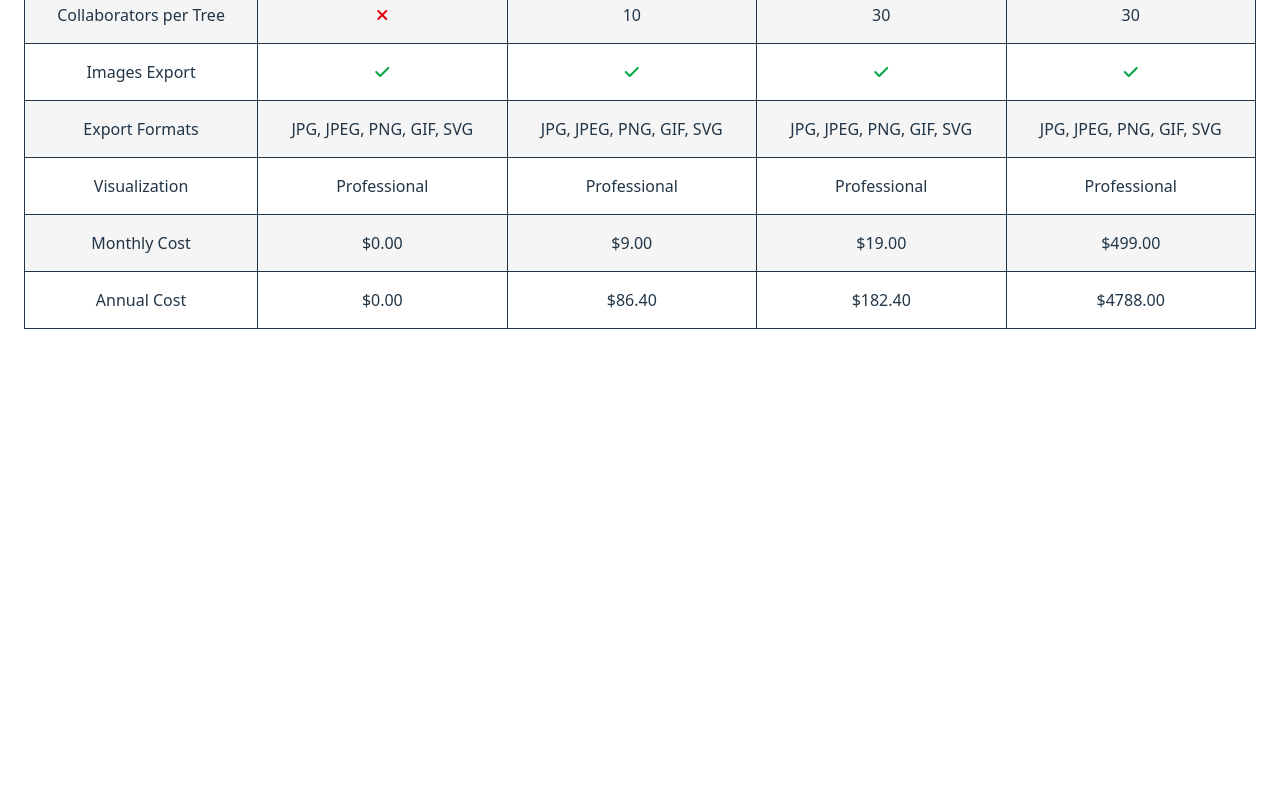
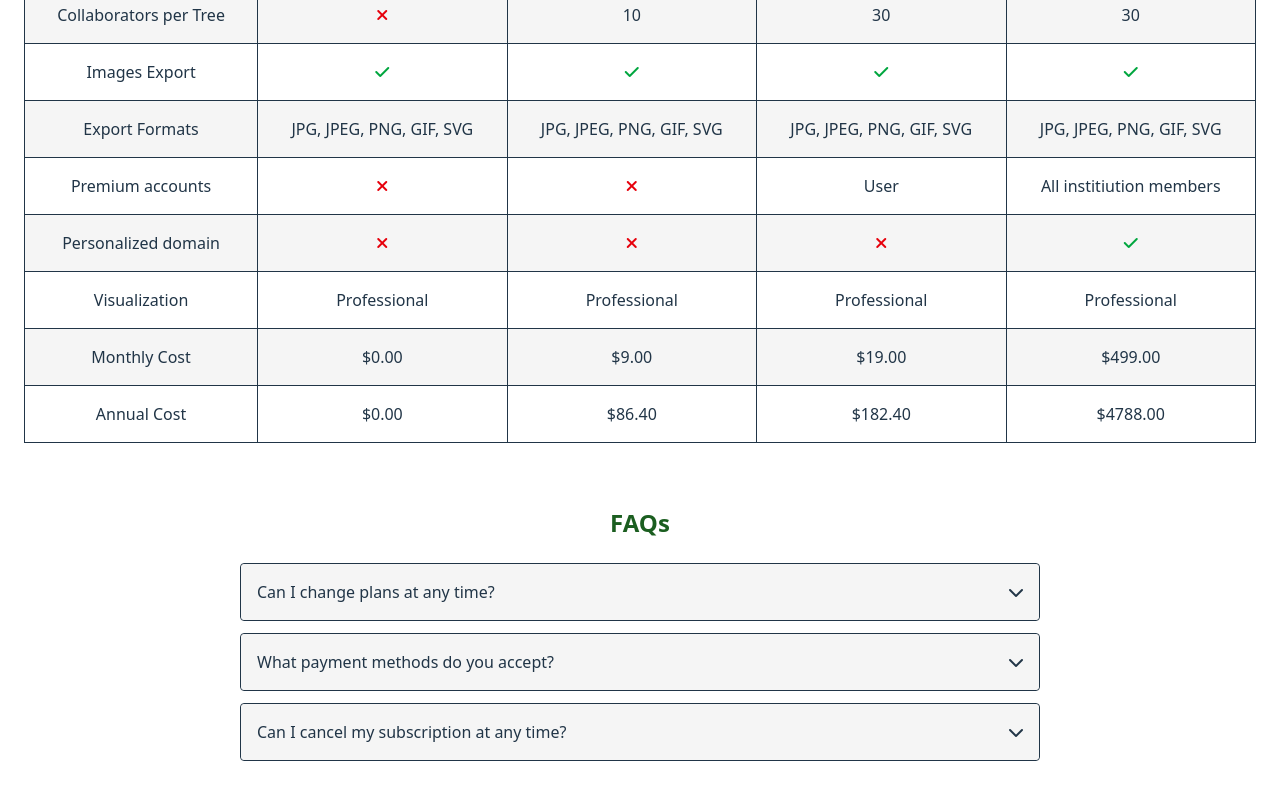
Before and after one commit to LUCHER4321/CPT-Frontend, a React (Vite) app: page /pricing in a window 1280 px wide. Shown: the part 1638-2438 px from the top of the page. Before the commit the page ends 2063 px from the top, so only its background shows below. Built offline with nearby package versions, Linux system fonts and the light colour scheme; no server answers.

Commit message:
Update Pricing.tsx

```diff
--- a/src/routes/Pricing.tsx
+++ b/src/routes/Pricing.tsx
@@ -6,15 +6,20 @@ import { PlansComparision } from "../components/PlansComparision";
 import { getMe } from "../api/user";
 import type { Plan } from "../enums";
 import { plans } from "../data/prices";
+import { PricingFAQs } from "../components/PricingFAQs";
+import { capitalizeFirstLetter } from "../utils/capitalizeFirstLetter";
 
 export const Pricing = () => {
     const [monthly, setMonthly] = useState(false);
     const [currentPlan, setCurrentPlan] = useState<Plan | undefined>();
+    const [faq, setFaq] = useState<number | undefined>(undefined)
 
     useEffect(() => {
         document.title = "Life Tree | Pricing";
         getMe({}).then(user => setCurrentPlan(user?.plan));
     }, []);
+
+    const changeFaq = (n: number) => setFaq(faq === n ? undefined : n);
 
     return (
         <>
@@ -52,6 +57,14 @@ export const Pricing = () => {
                             fun: () => "jpg, jpeg, png, gif, svg".toUpperCase()
                         },
                         {
+                            name: "Premium accounts",
+                            fun: (p) => p.name === "Premium" ? "User" : (p.constraints.extraConstraints?.filter(c => c.startsWith("Premium accounts") && c.includes(" for ")).length ?? 0) > 0 ? p.constraints.extraConstraints?.filter(c => c.startsWith("Premium accounts") && c.includes(" for ")).map(c => capitalizeFirstLetter(c.split(" for ")[1])).join(", ") : <i className="fas fa-times text-red-600"/>
+                        },
+                        {
+                            name: "Personalized domain",
+                            fun: (p) => (p.constraints.extraConstraints?.filter(c => c.startsWith("Personalized domain")).length ?? 0) > 0 ? <i className="fas fa-check text-green-600"/> : <i className="fas fa-times text-red-600"/>
+                        },
+                        {
                             name: "Visualization",
                             fun: () => "Professional"
                         },
@@ -65,6 +78,24 @@ export const Pricing = () => {
                         }
                     ]}
                 />
+                <PricingFAQs
+                    active={faq}
+                    onClick={changeFaq}
+                    faqs={[
+                        {
+                            question: "Can I change plans at any time?",
+                            answer: "Yes, you can change your plan at any time from your account settings. Changes will take effect immediately, and your billing proration will be adjusted."
+                        },
+                        {
+                            question: "What payment methods do you accept?",
+                            answer: "We accept all major credit and debit cards (Visa, MasterCard, American Express), as well as PayPal and bank transfers for annual payments."
+                        },
+                        {
+                            question: "Can I cancel my subscription at any time?",
+                            answer: "Absolutely. You can cancel your subscription at any time without penalty. You'll have access to premium features until the end of your current billing period."
+                        }
+                    ]}
+                />
             </div>
         </>
     )
```
